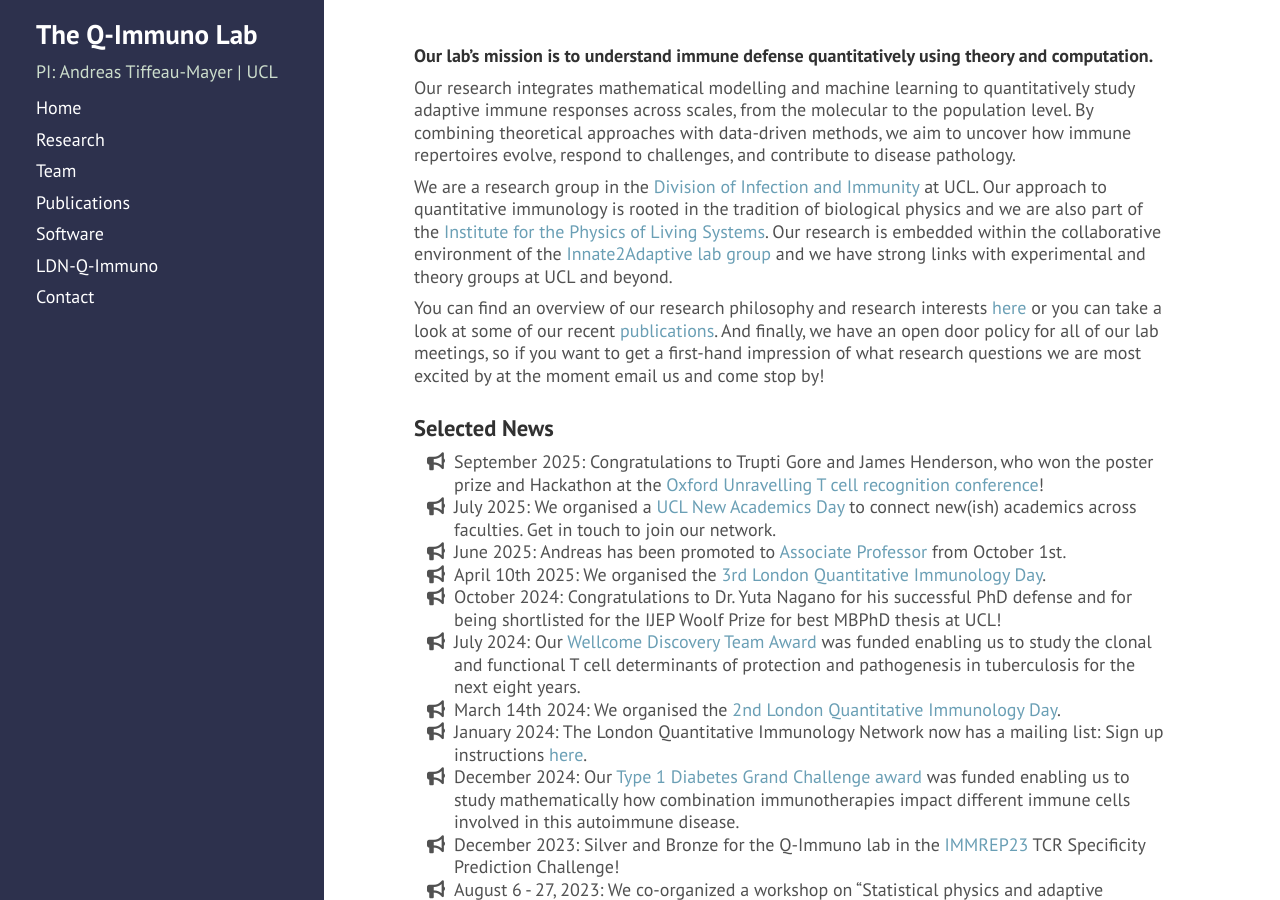
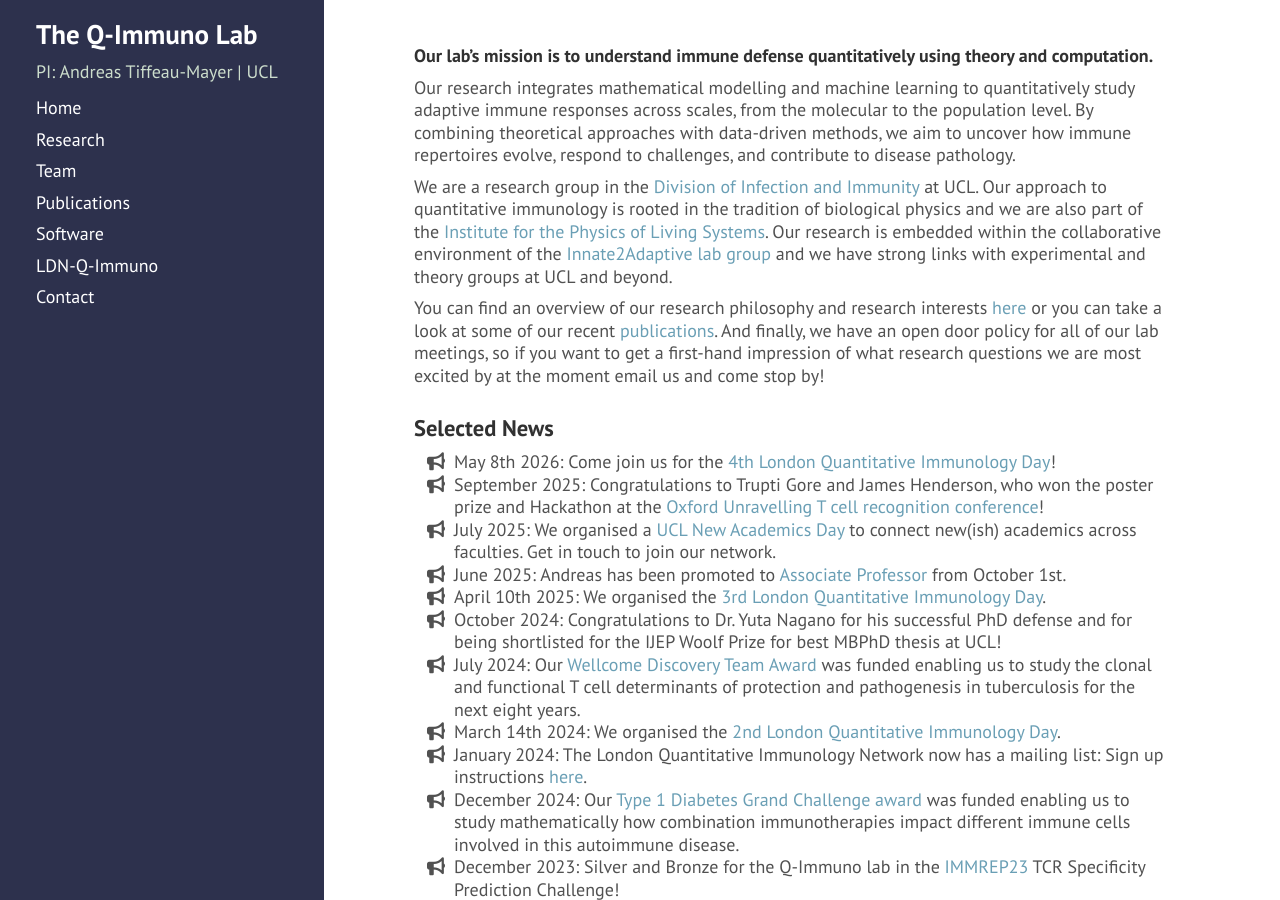
Before and after one commit to andim/andim.github.io, a Jekyll site: the page built from index.md, in a window 1280 px wide and 900 px high. Built offline with Jekyll 4.4.1, drawn with Linux system fonts in a browser that asks for light colours; nearby versions of some CDN libraries; a style sheet for code colours, icons or effects is not loaded.

Commit message:
updated poster

```diff
--- a/index.md
+++ b/index.md
@@ -8,16 +8,17 @@ order: 1
 
 Our research integrates mathematical modelling and machine learning to quantitatively study adaptive immune responses across scales, from the molecular to the population level. By combining theoretical approaches with data-driven methods, we aim to uncover how immune repertoires evolve, respond to challenges, and contribute to disease pathology.
 
-We are a research group in the [Division of Infection and Immunity](https://www.ucl.ac.uk/infection-immunity/) at UCL. Our approach to quantitative immunology is rooted in the tradition of biological physics and we are also part of the [Institute for the Physics of Living Systems](https://www.ucl.ac.uk/physics-living-systems/). Our research is embedded within the collaborative environment of the [Innate2Adaptive lab group](https://www.innate2adaptive.uk/) and we have strong links with experimental and theory groups at UCL and beyond.
+We are a research group in the [Division of Infection and Immunity](https://www.ucl.ac.uk/infection-immunity/) at UCL. Our approach to quantitative immunology is rooted in the tradition of biological physics and we are also part of the [Institute for the Physics of Living Systems](https://www.ucl.ac.uk/mathematical-physical-sciences/physics-living-systems). Our research is embedded within the collaborative environment of the [Innate2Adaptive lab group](https://www.innate2adaptive.uk/) and we have strong links with experimental and theory groups at UCL and beyond.
 
 You can find an overview of our research philosophy and research interests [here](https://qimmuno.com/research/) or you can take a look at some of our recent [publications](https://qimmuno.com/publications/). And finally, we have an open door policy for all of our lab meetings, so if you want to get a first-hand impression of what research questions we are most excited by at the moment email us and come stop by!
 
 ### Selected News
 
+- May 8th 2026: Come join us for the [4th London Quantitative Immunology Day](https://qimmuno.com/ldnday/)!
 - September 2025: Congratulations to Trupti Gore and James Henderson, who won the poster prize and Hackathon at the [Oxford Unravelling T cell recognition conference](https://web.cvent.com/event/7466b0c8-3ee9-4a4c-b781-d8b582130660/home)!
 - July 2025: We organised a [UCL New Academics Day](https://lu.ma/gde2kquj) to connect new(ish) academics across faculties. Get in touch to join our network.
 - June 2025: Andreas has been promoted to [Associate Professor](https://www.ucl.ac.uk/human-resources/hr-policies-procedures-and-advice/academic-careers-framework-and-promotions-processes/promotions) from October 1st.
-- April 10th 2025: We organised the [3rd London Quantitative Immunology Day](https://qimmuno.com/ldnday/).
+- April 10th 2025: We organised the [3rd London Quantitative Immunology Day](https://qimmuno.com/ldnday2025/).
 - October 2024: Congratulations to Dr. Yuta Nagano for his successful PhD defense and for being shortlisted for the IJEP Woolf Prize for best MBPhD thesis at UCL!
 - July 2024: Our [Wellcome Discovery Team Award](https://wellcome.org/grant-funding/people-and-projects/grants-awarded/clonal-and-functional-t-cell-determinants) was funded enabling us to study the clonal and functional T cell determinants of protection and pathogenesis in tuberculosis for the next eight years.
 - March 14th 2024: We organised the [2nd London Quantitative Immunology Day](https://qimmuno.com/ldnday2024/).
```
Also changed, not shown: ldnday.md (+1 -1 lines), images/ldnday26.png.
